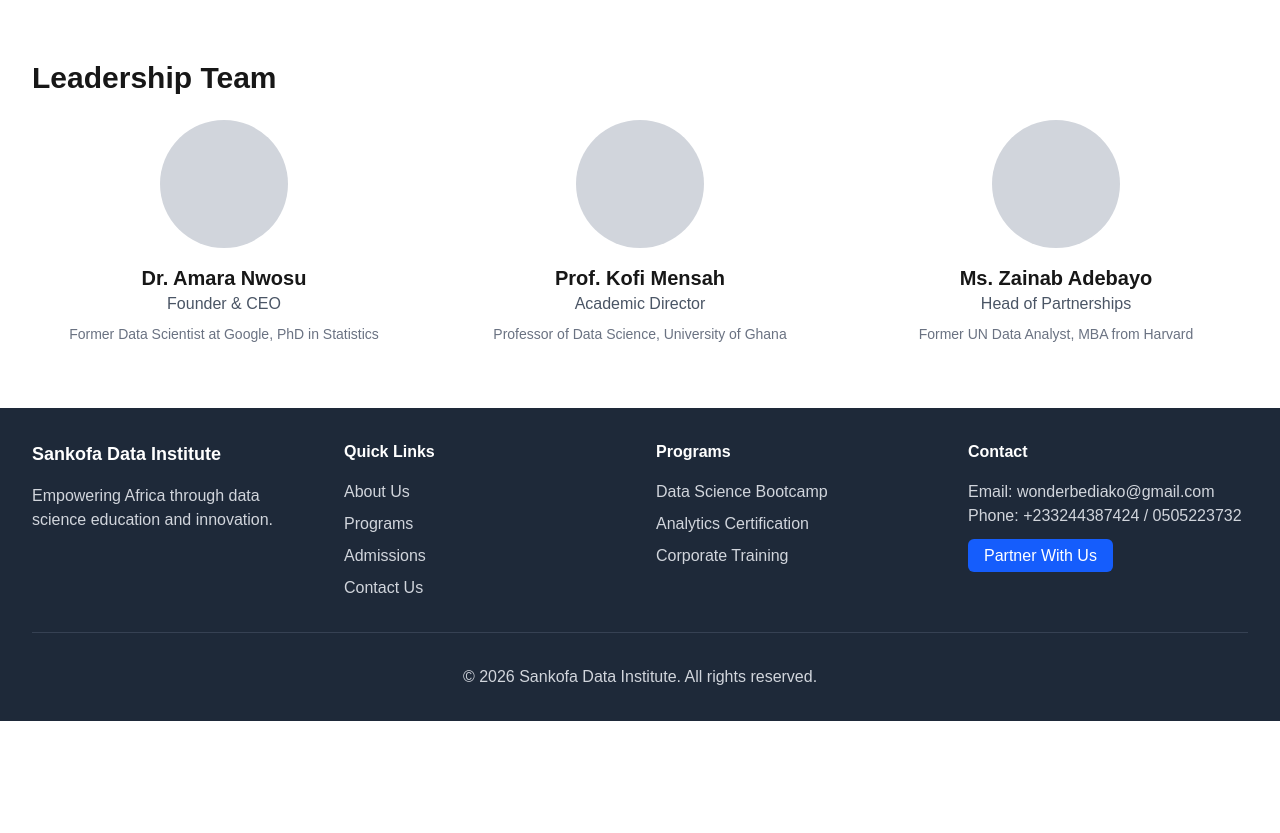
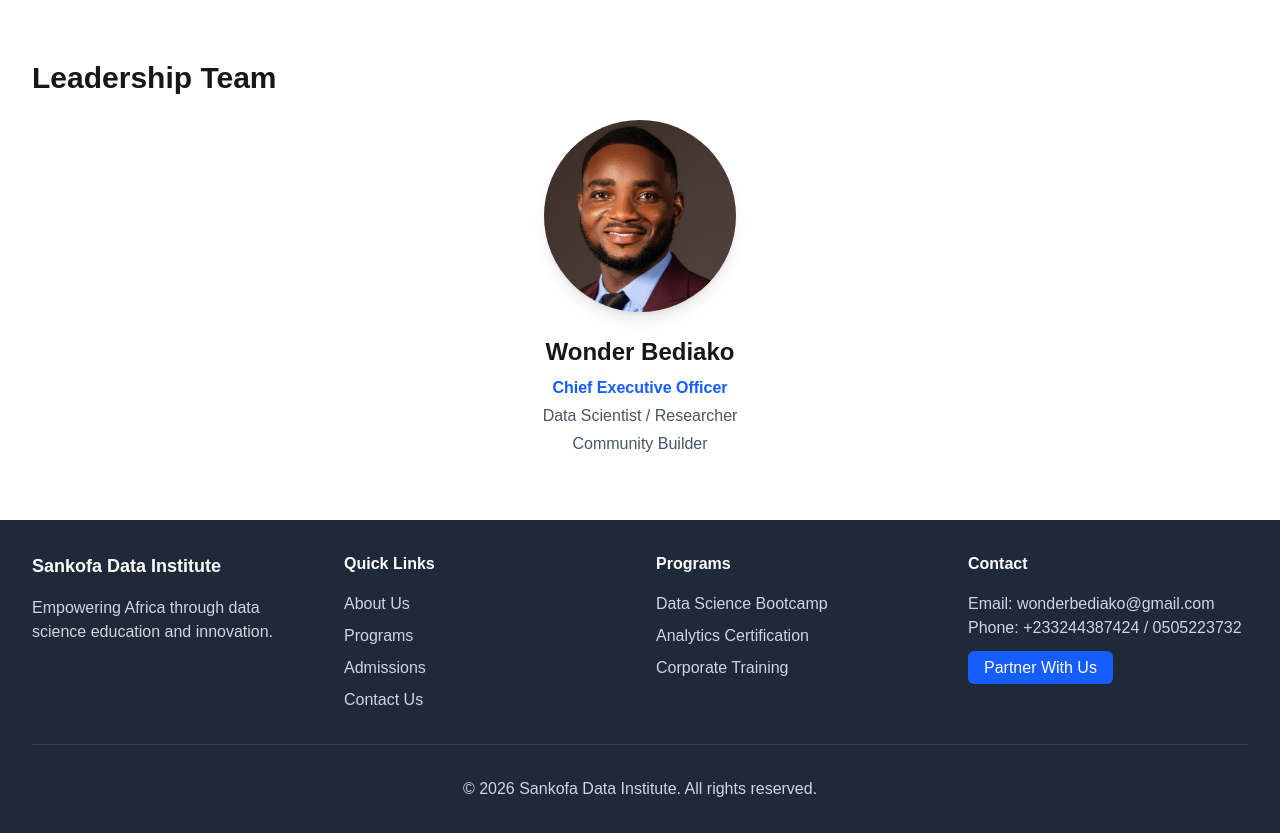
Before and after one commit to reme-dii/sankofa-data-institute, a Next.js app: page /about in a window 1280 px wide. Shown: the part 880-1713 px from the top of the page. Before the commit the page ends 1601 px from the top, so only its background shows below. Built offline with nearby package versions, Linux system fonts and the light colour scheme.

Commit message:
chore(content): update leadership team

```diff
--- a/src/app/about/page.tsx
+++ b/src/app/about/page.tsx
@@ -1,3 +1,5 @@
+import Image from "next/image";
+
 export default function About() {
   return (
     <div className="min-h-screen py-16">
@@ -45,24 +47,20 @@
 
         <section>
           <h2 className="text-3xl font-semibold mb-6">Leadership Team</h2>
-          <div className="grid grid-cols-1 md:grid-cols-3 gap-8">
-            <div className="text-center">
-              <div className="w-32 h-32 bg-gray-300 rounded-full mx-auto mb-4"></div>
-              <h3 className="text-xl font-semibold">Dr. Amara Nwosu</h3>
-              <p className="text-gray-600">Founder & CEO</p>
-              <p className="text-sm text-gray-500 mt-2">Former Data Scientist at Google, PhD in Statistics</p>
-            </div>
-            <div className="text-center">
-              <div className="w-32 h-32 bg-gray-300 rounded-full mx-auto mb-4"></div>
-              <h3 className="text-xl font-semibold">Prof. Kofi Mensah</h3>
-              <p className="text-gray-600">Academic Director</p>
-              <p className="text-sm text-gray-500 mt-2">Professor of Data Science, University of Ghana</p>
-            </div>
-            <div className="text-center">
-              <div className="w-32 h-32 bg-gray-300 rounded-full mx-auto mb-4"></div>
-              <h3 className="text-xl font-semibold">Ms. Zainab Adebayo</h3>
-              <p className="text-gray-600">Head of Partnerships</p>
-              <p className="text-sm text-gray-500 mt-2">Former UN Data Analyst, MBA from Harvard</p>
+          <div className="flex justify-center">
+            <div className="text-center max-w-sm">
+              <div className="relative w-48 h-48 mx-auto mb-6">
+                <Image
+                  src="/team/wonder-bediako.jpg"
+                  alt="Wonder Bediako"
+                  fill
+                  className="rounded-full object-cover shadow-lg"
+                />
+              </div>
+              <h3 className="text-2xl font-bold mb-2">Wonder Bediako</h3>
+              <p className="text-blue-600 font-semibold mb-1">Chief Executive Officer</p>
+              <p className="text-gray-600 mb-1">Data Scientist / Researcher</p>
+              <p className="text-gray-600">Community Builder</p>
             </div>
           </div>
         </section>
```
Also changed, not shown: public/team/wonder-bediako.jpg (added).
